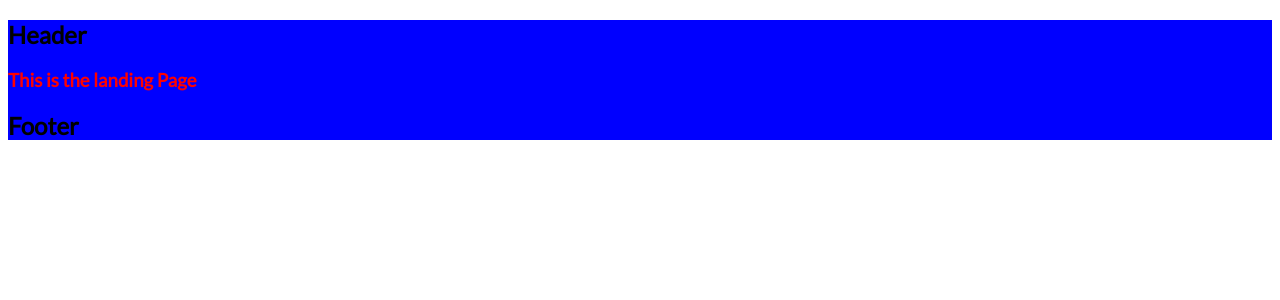
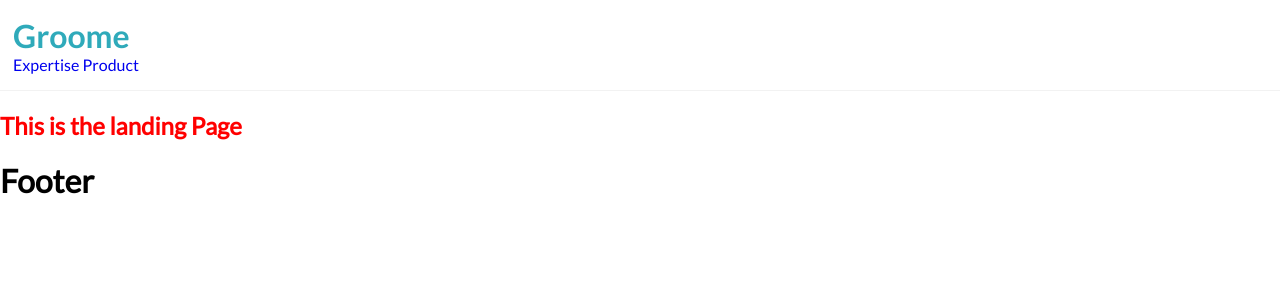
Before and after one commit to hashworks-code/hashworks_static, a Jekyll site: the page built from index.md, in a window 1280 px wide. Shown: the top 300 px of the page. Built offline with Jekyll 4.4.1, drawn with Linux system fonts in a browser that asks for light colours.

Commit message:
header and footer in proper place

```diff
--- a/_includes/footer.html
+++ b/_includes/footer.html
@@ -1 +1,4 @@
 <h1>Footer</h1>
+</body>
+
+</html>
--- a/_includes/head.html
+++ b/_includes/head.html
@@ -1,3 +1,5 @@
+<!DOCTYPE html>
+<html>
 <head>
     <meta charset="utf-8">
     <meta http-equiv="X-UA-Compatible" content="IE=edge">
@@ -7,8 +9,15 @@
     <meta name="description" content="Write an awesome description for your new site here. You can edit this line in _config.yml. It will appear in your document head meta (for Google search resu...">
 
     <link rel="stylesheet" href="css/style.css">
+    <link rel="stylesheet" href="css/flexboxgrid.min.css">
     <link rel="canonical" href="http://localhost:4000/">
     <link rel="alternate" type="application/rss+xml" title="Groome - HR Solution made simples" href="/feed.xml">
-
-
 </head>
+<body>
+        <header>
+            <a class="groome-home" href="/home">Groome</a>
+            <div>
+                <a class="groome-expertise" href="/expertise">Expertise</a>
+                <a class="groome-product" href="/product">Product</a>
+            </div>
+        </header>
--- a/_includes/header.html
+++ /dev/null
@@ -1 +0,0 @@
-<h1>Header</h1>
--- a/_layouts/index.html
+++ b/_layouts/index.html
@@ -1,20 +1,7 @@
-<!DOCTYPE html>
 
-<html>
 
 {% include head.html %}
-
-<body>
-    <section class="hero row">
-        {% include header.html %}
         <section class="groome">
             <h1>This is the landing Page </h1>
         </section>
-
         {% include footer.html %}
-    </section>
-
-
-</body>
-
-</html>
--- a/_sass/_base.scss
+++ b/_sass/_base.scss
@@ -1,6 +1,14 @@
 
 @font-face {
+    font-family: 'latoBold';
+    src: url('../assets/fonts/Lato-Bold.ttf');
+  }
+  @font-face {
     font-family: 'latoRegular';
     src: url('../assets/fonts/Lato-Regular.ttf');
   }
-$primary-color: blue;
+  @font-face {
+    font-family: 'latoLight';
+    src: url('../assets/fonts/Lato-Light.ttf');
+  }
+$primary-color: #2faaba;
--- a/_sass/_layout.scss
+++ b/_sass/_layout.scss
@@ -1,9 +1,3 @@
-
-
-.hero {
-  background: $primary-color;
-  font-family: 'latoRegular';
-}
 
 .groome {
   h1 {
@@ -12,5 +6,19 @@
 
 }
 body{
-  background: url("../_assets/images/NewDoc2_5.jpg");
+  margin: 0px;
+  font-family: 'latoRegular';
+  a{
+    text-decoration: none;
+  }
+  header{
+    padding: 16px 16px 16px 13px;
+    border-bottom: 1px solid #f2f2f2;
+    .groome-home{
+      color:$primary-color;
+      margin: 0px;
+      font-family: 'latoBold';
+      font-size: 32px;
+    }
+  }
 }
```
Also changed, not shown: assets/fonts/Lato-Bold.ttf (added), assets/fonts/Lato-Light.ttf (added), assets/images/NewDoc2_5.jpg (deleted).
